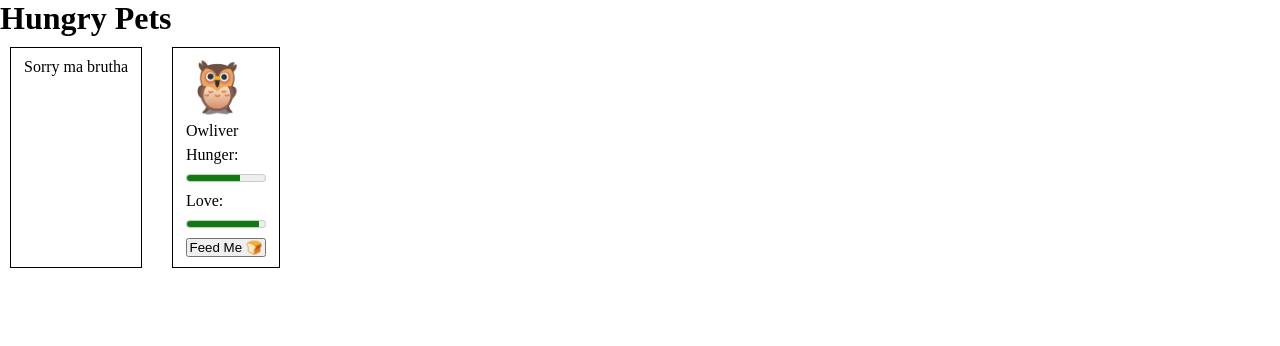
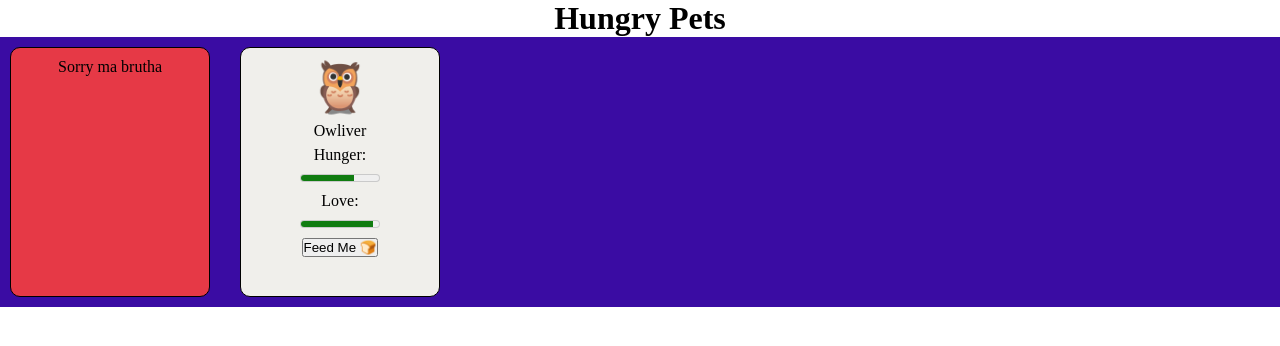
Before and after one commit to jazxbx/hungry-petsv2, a React (Vite) app: page / in a window 1280 px wide. Shown: the top 346 px of the page. Built offline with nearby package versions, Linux system fonts and the light colour scheme.

Commit message:
added class to card component that switches colors of card based on pet status

```diff
--- a/src/components/Card.jsx
+++ b/src/components/Card.jsx
@@ -1,6 +1,6 @@
 const Card = ({ name, emoji, hunger, love, feedPet, lovePet, isAlive }) => {
   return (
-    <div className="card">
+    <div className={`card ${isAlive ? "isalive" : "isdead"}`}>
       {isAlive ? (
         <>
           <div className="emoji" onClick={lovePet}>
--- a/src/index.css
+++ b/src/index.css
@@ -1,3 +1,14 @@
+:root {
+  /* colors */
+  --background: #3a0ca3;
+  --card-active: #f0efeb;
+  --card-dead: #e63946;
+  /* fontsize */
+  --fs-small: 1em;
+  --fs-med: 1.5em;
+  --fs-large: 3em;
+}
+
 * {
   box-sizing: border-box;
   margin: 0;
@@ -8,6 +19,11 @@
   display: flex;
   flex-wrap: wrap;
   gap: 10px;
+  background-color: var(--background);
+}
+
+h1 {
+  text-align: center;
 }
 
 /* Card  */
@@ -15,6 +31,10 @@
 .card {
   display: flex;
   flex-direction: column;
+  align-items: center;
+  border-radius: 10px;
+  width: 200px;
+  height: 250px;
   padding: 10px 13px;
   margin: 10px;
   gap: 6px;
@@ -25,3 +45,11 @@
   font-size: 50px;
   cursor: pointer;
 }
+/* bg when pet is alive */
+.isalive {
+  background-color: var(--card-active);
+}
+/* bg when pet dies */
+.isdead {
+  background-color: var(--card-dead);
+}
```
